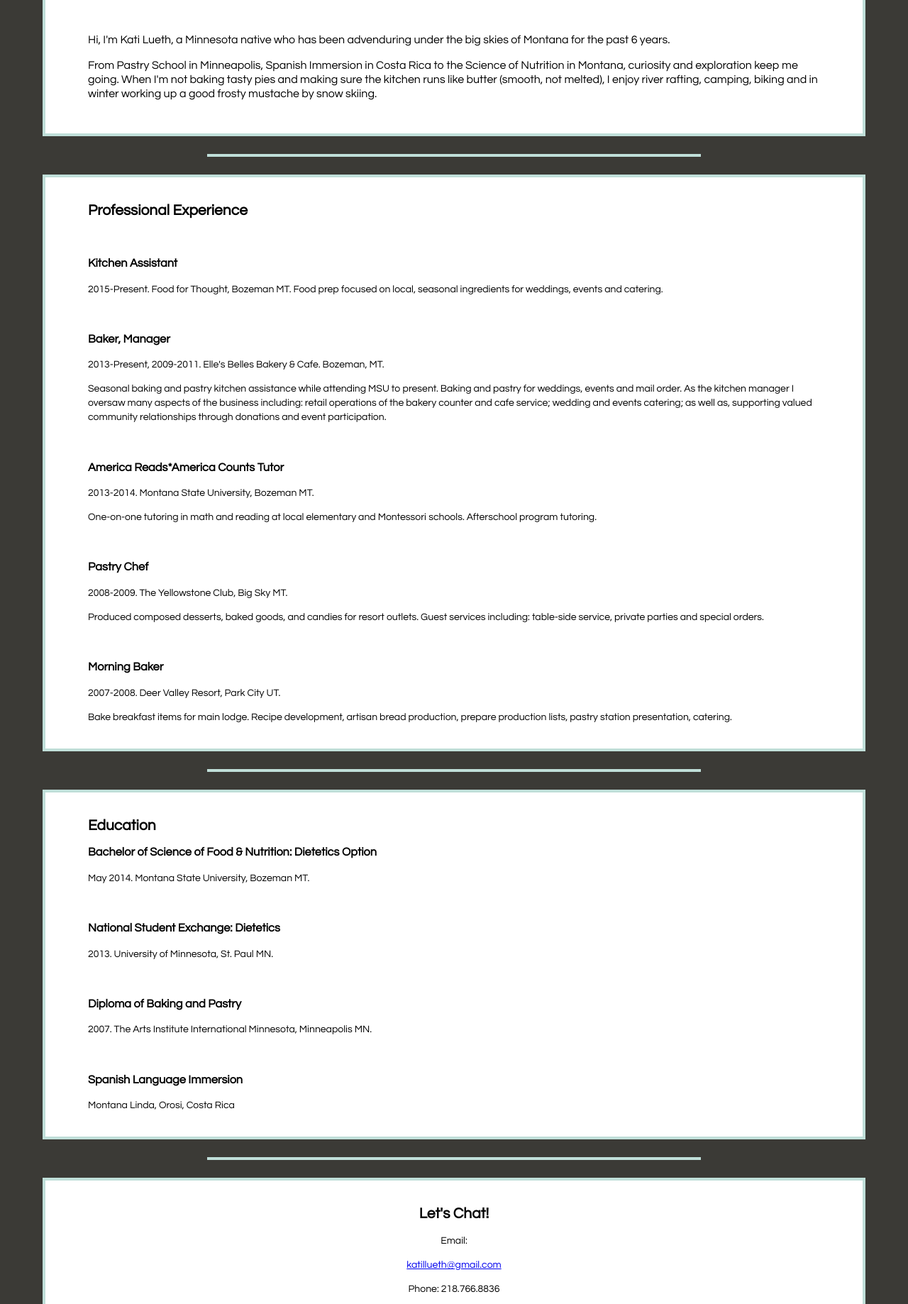
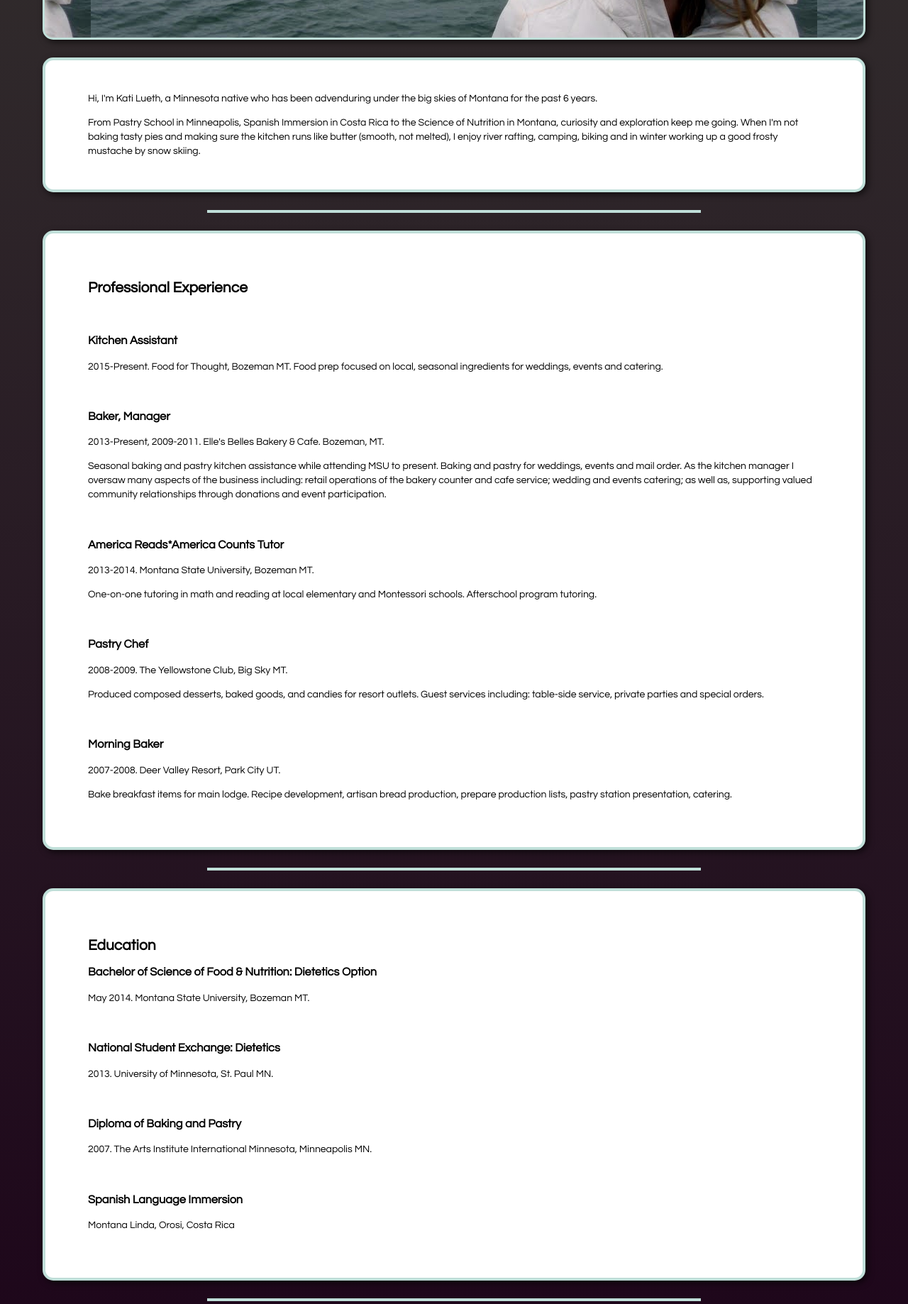
Before and after one commit to KatePrr/KatePrr.github.io, a plain HTML site: page index.html in a window 1280 px wide. Shown: the part 570-2408 px from the top of the page at 71% size. Drawn offline with Linux system fonts and the light colour scheme.

Commit message:
Resume Update HTML5 CSS3

```diff
--- a/Stylesheet.css
+++ b/Stylesheet.css
@@ -1,33 +1,42 @@
 body {
 	background-color: #3b3a36;
+	background: linear-gradient(to top, #1B0118, #353430);
 	margin: 60px;
 }
 
-.h1 {font-family: 'Helvetica Neue', Helvetica, Arial, sans-serif;
+header, section, footer {
+	padding: 30px 60px 30px 60px;
+	margin: 25px auto 25px auto;
+	background-color: #ffffff;
+	border: 4px solid #c0dfd9;
+	border-radius: 15px;
+	box-shadow: inset 3px 3px 7px rgba(255, 255, 255, 0.50), 3px 3px 10px rgba(0, 0, 0, 0.65);
+
+	font: normal normal 400 14px/20px 'Avant Garde', Avantgarde, 'Century Gothic', CenturyGothic, AppleGothic, sans-serif;
+}
+
+.h1 {
+	font-family: 'Helvetica Neue', Helvetica, Arial, sans-serif;
 	font-size: 18px;
 	font-style: normal;
 	font-variant: normal;
 	font-weight: bold;
-	line-height: 26.4px;}
+	line-height: 26.4px;
+}
 
 .h2 {font-size: 18px;
 	font-weight: bold;
 }
 .h3 {font-weight: bold}
 
-.jumbotron {
+header {
 	height: 500px;
 	border-width: 3px;
-	border-style: solid;
-	border-color: #c0dfd9;
-	background-color: #9ab2b2;
 	background-size: auto;
-	background-position: 50%, 50%;
-	background-image: url('katiphoto.jpg');
-	background-repeat: repeat-x;
+	background: #9ab2b2 url('katiphoto.jpg') center repeat-x;
 }
 
-.jumbotron h1 {
+header h1 {
 	font-family: 'Helvetica Neue', Helvetica, Arial, sans-serif;
 	font-size: 600%;
 	font-style: normal;
@@ -39,7 +48,7 @@ body {
     padding-top: 160px;
 }
 
-.jumbotron p {
+header p {
 	font-size: 200%;
 	padding-left: 160px;
 	font-family: 'Avant Garde', Avantgarde, 'Century Gothic', CenturyGothic, AppleGothic, sans-serif;
@@ -49,78 +58,19 @@ body {
 	font-weight: 400;
 	line-height: 20px;
 
+	text-shadow: 3px 3px 7px rgba(0, 0, 0, 0.65);
 }
 
-.about{
-	border-width: 4px;
-	border-style: solid;
-	border-color: #c0dfd9;
-	padding: 30px;
-	padding-left: 60px;
-	padding-right: 60px;
-	background-color: #ffffff;
+footer {
 
-	font-family: 'Avant Garde', Avantgarde, 'Century Gothic', CenturyGothic, AppleGothic, sans-serif;
-	font-size: 16px;
-	font-style: normal;
-	font-variant: normal;
-	font-weight: 400;
-	line-height: 20px;
+	text-align: center;
 }
-.professional-experience{
-	border-width: 4px;
-	border-style: solid;
-	border-color: #c0dfd9;
-	padding-left: 60px;
-	padding-right: 60px;
-	background-color: #ffffff;
 
-	font-family: 'Avant Garde', Avantgarde, 'Century Gothic', CenturyGothic, AppleGothic, sans-serif;
-	font-size: 14px;
-	font-style: normal;
-	font-variant: normal;
-	font-weight: 400;
-	line-height: 20px;
-}
-.education{
-	border-width: 4px;
-	border-style: solid;
-	border-color: #c0dfd9;
-	padding-left: 60px;
-	padding-right: 60px;
-	background-color: #ffffff;
-
-	font-family: 'Avant Garde', Avantgarde, 'Century Gothic', CenturyGothic, AppleGothic, sans-serif;
-	font-size: 14px;
-	font-style: normal;
-	font-variant: normal;
-	font-weight: 400;
-	line-height: 20px;
-}
-.contact{
-	border-width: 4px;
-	border-style: solid;
-	border-color: #c0dfd9;
-	padding-left: 60px;
-	padding-right: 60px;
-	background-color: #ffffff;
-	text-align: center;
-
-	font-family: 'Avant Garde', Avantgarde, 'Century Gothic', CenturyGothic, AppleGothic, sans-serif;
-	font-size: 14px;
-	font-style: normal;
-	font-variant: normal;
-	font-weight: 400;
-	line-height: 20px;
-}
 hr {
 	width: 60%;
 	height: 4px;
-	margin-left: auto;
-	margin-right: auto;
+	margin: 25px auto 25px auto;
 	background-color: #c0dfd9;
 	color: #aaaba6;
 	border: 0 none;
-	margin-top: 25px;
-	margin-bottom: 25px;
 }
--- a/index.html
+++ b/index.html
@@ -3,30 +3,23 @@
 
   <head>
     <title>Kati Lueth Resume</title>
-    <link rel="stylesheet" type="text/css" href="Stylesheet.css"  />
+    <link rel="stylesheet" href="stylesheet.css"  />
   </head>
 
  <body>
-  <div class="jumbotron">
-  	<div class="container">
+  <header>
 	  <h1>Hello!</h1>
 	  <p>It's so nice to meet you.</p>
-	</div>
-  </div>
+  </header>
 
-  	<div class="about">
-  	  <div class="container">
+  	<section>
 	  <p>Hi, I'm Kati Lueth, a Minnesota native who has been advenduring under the big skies of Montana for the past 6 years.</p>
 
 	  <p>From Pastry School in Minneapolis, Spanish Immersion in Costa Rica to the Science of Nutrition in Montana, curiosity and exploration keep me going. When I'm not baking tasty pies and making sure the kitchen runs like butter (smooth, not melted), I enjoy river rafting, camping, biking and in winter working up a good frosty mustache by snow skiing.</p>
-	  </div>
-	  </div>
-   	</div>
+   	</section>
   <hr />
 
-  <div class="professional-experience">
-	<div class="container">
-   	<div>
+  <section>
    		  <br />
 	  <h2>Professional Experience</h2>
 	      <br />
@@ -50,15 +43,11 @@
 	  <p>2007-2008. Deer Valley Resort, Park City UT.</p>
 	    <p>Bake breakfast items for main lodge. Recipe development, artisan bread production, prepare production lists, pastry station presentation, catering.</p>
 	        <br />
-    </div>
-    </div>
-  </div>
+  </section>
 
   <hr />
 
-  <div class="education">
-  	<div class="container">
-      <div>
+  <section>
       	  <br />
 	    <h2>Education</h2>
 
@@ -74,23 +63,17 @@
 	    <h3>Spanish Language Immersion</h3>
 		  <p>Montana Linda, Orosi, Costa Rica</p>
 	  		<br />
-	  </div>
-	</div>
-  </div>
+  </section>
 
   <hr />
 
-  <div class="contact">
-  	<div class="container">
-	  <div>
+  <footer>
 	  	    <br />
 	    <h2>Let's Chat!</h2>
 	  	  <p>Email:</p><a href="mailto:katillueth@gmail.com">katillueth@gmail.com</a>
 	  	  <p>Phone: 218.766.8836</p>
 	  	  <a href="https://www.linkedin.com/pub/kati-lueth/13/324/179" style="text-decoration:none;"><span style="font: 80% Arial,sans-serif; color:#0783B6;"><img src="https://static.licdn.com/scds/common/u/img/webpromo/btn_in_20x15.png" width="20" height="15" alt="View Kati Lueth's LinkedIn profile" style="vertical-align:middle;" border="0"></span></a>
 	  	    <br />
-	  </div>
-    </div>
-  </div>
+  </footer>
  </body>
 </html>
```
